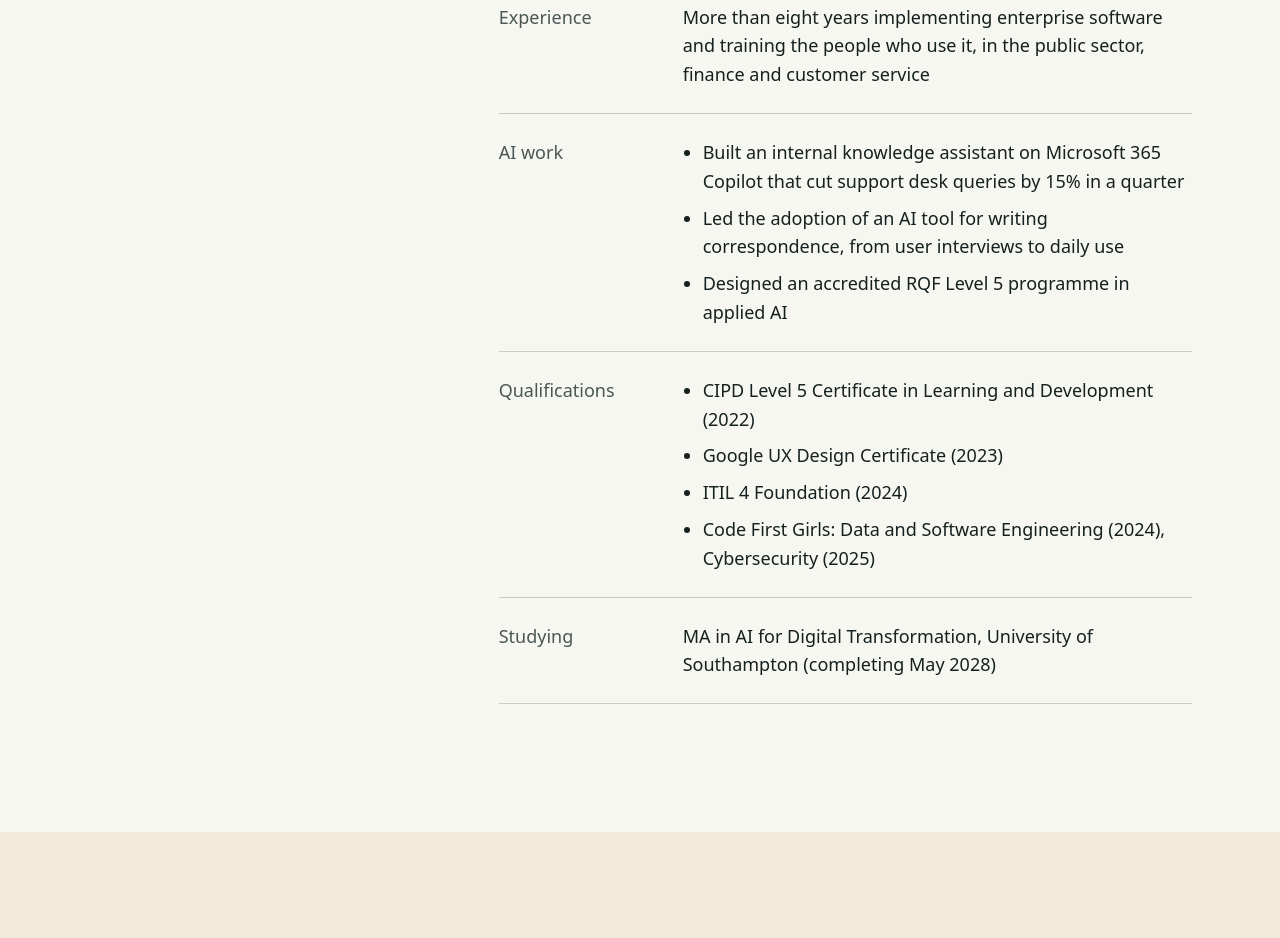
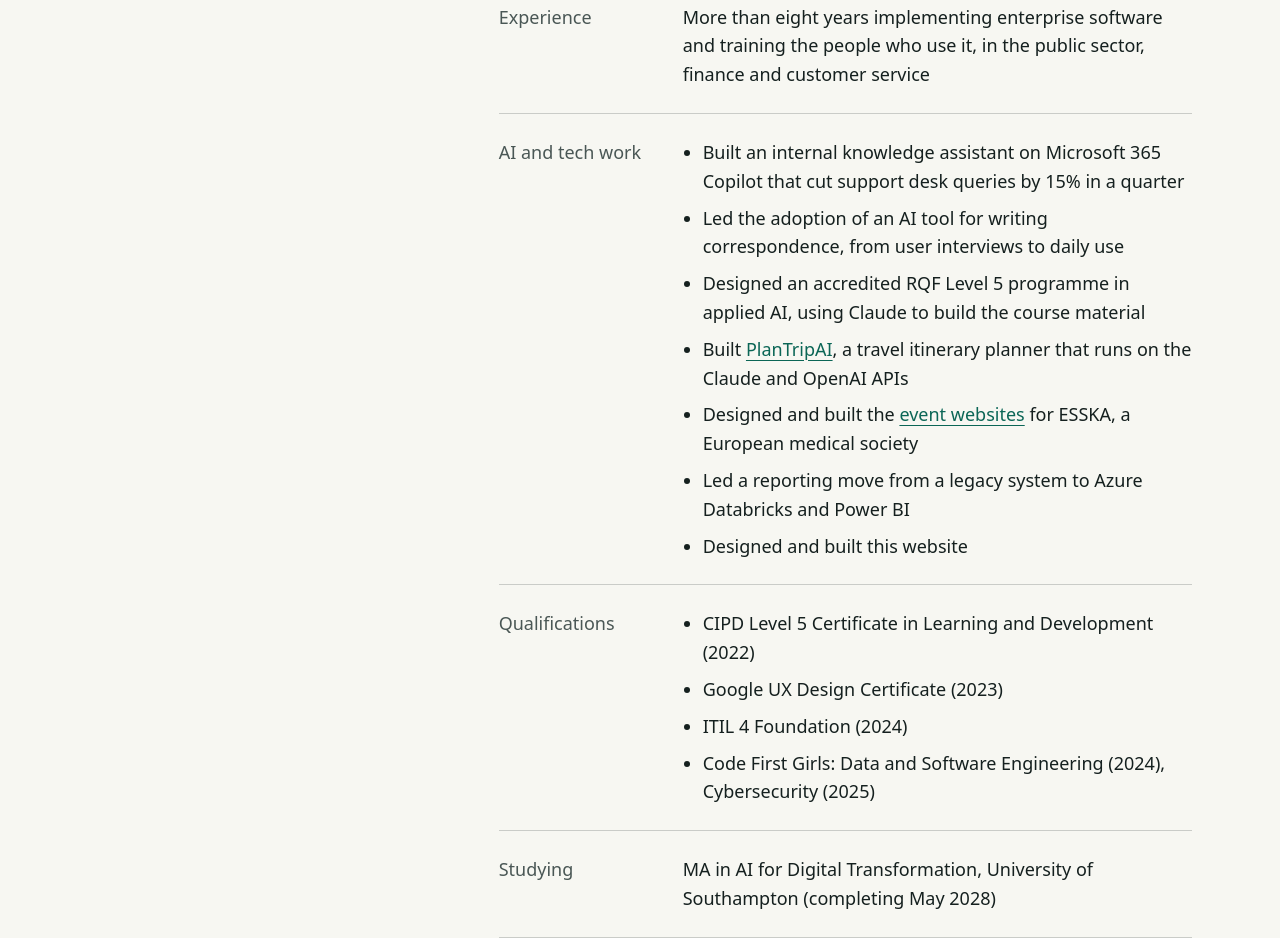
Before and after one commit to kittosam/capiraistudio, a plain HTML site: page index.html in a window 1280 px wide. Shown: the part 8653-9591 px from the top of the page. Drawn offline with Linux system fonts and the light colour scheme; a web font is replaced by a local one.

Commit message:
About: AI and tech work adds PlanTripAI, the ESSKA event websites, the Power BI reporting move and this site
Co-Authored-By: Claude Opus 5.5 <noreply@anthropic.com>

```diff
--- a/index.html
+++ b/index.html
@@ -589,10 +589,14 @@ footer .small{color:var(--muted)}
         <div class="row"><dt>Based in</dt><dd>London</dd></div>
         <div class="row"><dt>Works in</dt><dd>English and Italian</dd></div>
         <div class="row"><dt>Experience</dt><dd>More than eight years implementing enterprise software and training the people who use it, in the public sector, finance and customer service</dd></div>
-        <div class="row"><dt>AI work</dt><dd><ul>
+        <div class="row"><dt>AI and tech work</dt><dd><ul>
           <li>Built an internal knowledge assistant on Microsoft 365 Copilot that cut support desk queries by 15% in a quarter</li>
           <li>Led the adoption of an AI tool for writing correspondence, from user interviews to daily use</li>
-          <li>Designed an accredited RQF Level 5 programme in applied AI</li>
+          <li>Designed an accredited RQF Level 5 programme in applied AI, using Claude to build the course material</li>
+          <li>Built <a href="https://plantripai.com/">PlanTripAI</a>, a travel itinerary planner that runs on the Claude and OpenAI APIs</li>
+          <li>Designed and built the <a href="https://esska-focus-meetings.org/">event websites</a> for ESSKA, a European medical society</li>
+          <li>Led a reporting move from a legacy system to Azure Databricks and Power BI</li>
+          <li>Designed and built this website</li>
         </ul></dd></div>
         <div class="row"><dt>Qualifications</dt><dd><ul>
           <li>CIPD Level 5 Certificate in Learning and Development (2022)</li>
```
